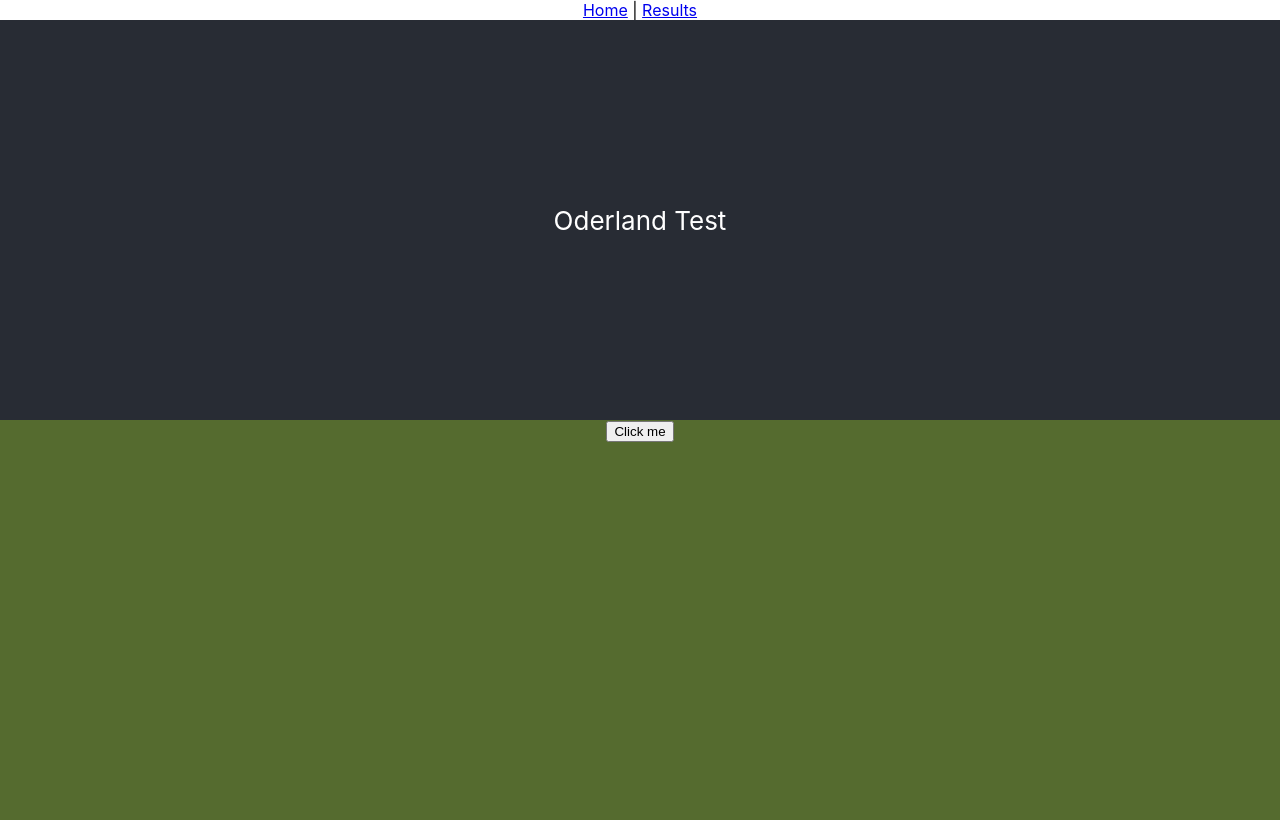
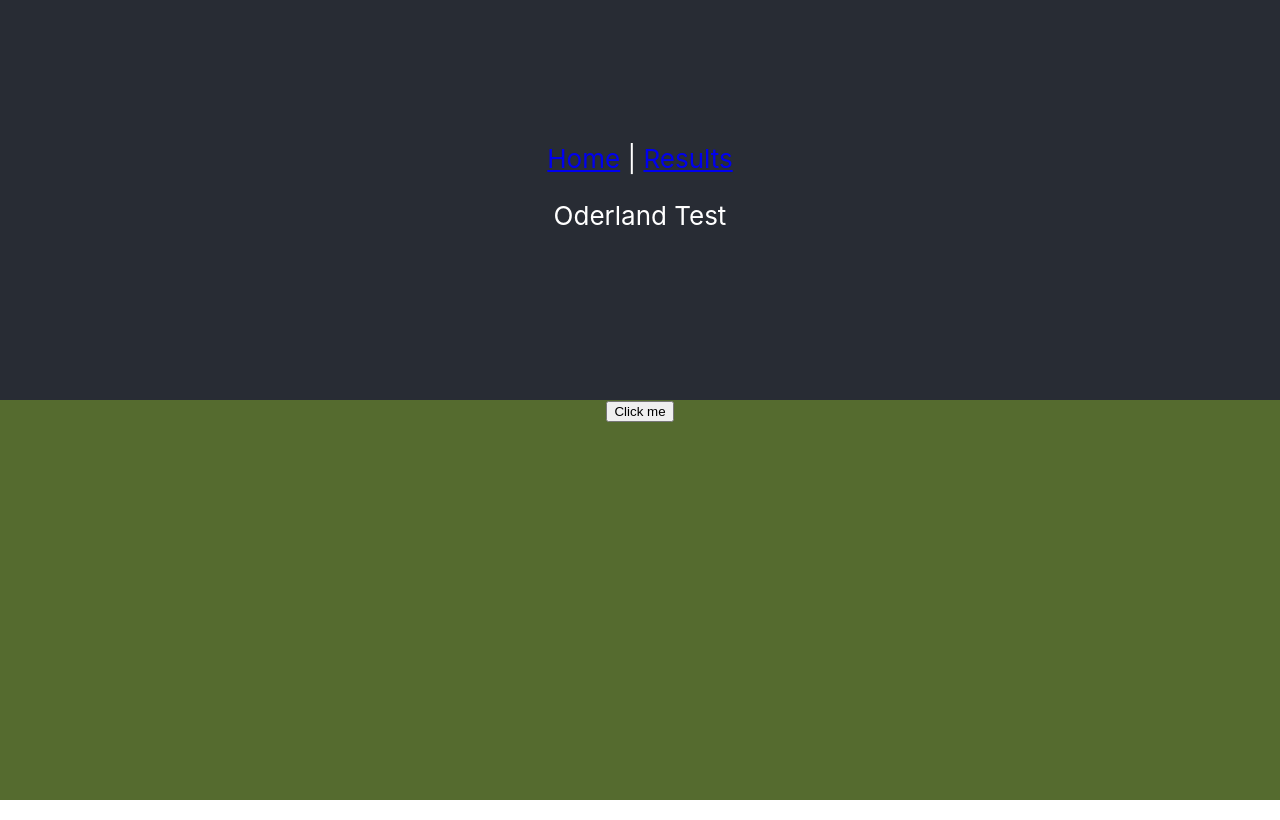
Before and after one commit to Peteropon/typescript-with-redux, a React (Create React App) app: page / in a window 1280 px wide. Built offline with nearby package versions, Linux system fonts and the light colour scheme.

Commit message:
Installed redux and related dependencies.

```diff
--- a/package.json
+++ b/package.json
@@ -12,8 +12,11 @@
     "@types/react-dom": "^16.9.10",
     "react": "^17.0.1",
     "react-dom": "^17.0.1",
+    "react-redux": "^7.2.2",
     "react-router-dom": "^5.2.0",
     "react-scripts": "4.0.1",
+    "redux": "^4.0.5",
+    "redux-thunk": "^2.3.0",
     "typescript": "^4.1.3",
     "web-vitals": "^0.2.4"
   },
@@ -42,6 +45,7 @@
     ]
   },
   "devDependencies": {
+    "@types/react-redux": "^7.1.16",
     "@types/react-router-dom": "^5.1.7"
   }
 }
--- a/src/components/Header.tsx
+++ b/src/components/Header.tsx
@@ -3,16 +3,16 @@ import { NavLink } from "react-router-dom";
 
 const Header = () => {
   return (
+    <header className="App-header">
       <nav>
         <NavLink to="/" exact>
           Home
-      </NavLink>
+        </NavLink>{" "}
         {" | "}
         <NavLink to="/results">Results</NavLink>
-      <header className="App-header">
         <p>Oderland Test</p>
+      </nav>
     </header>
-    </nav>
   );
 };
 
```
Also changed, not shown: 1 other file (tests, documents, lock files or other folders). Lines whose indentation alone changed are shown as unchanged.
